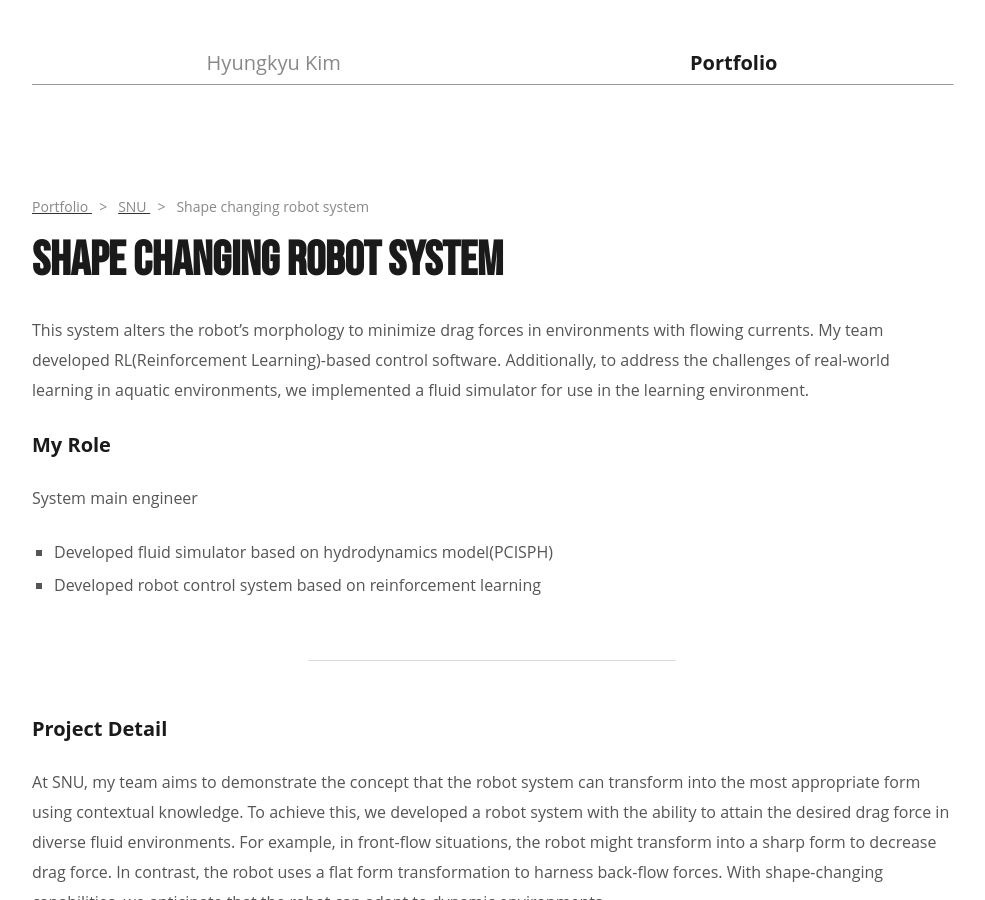
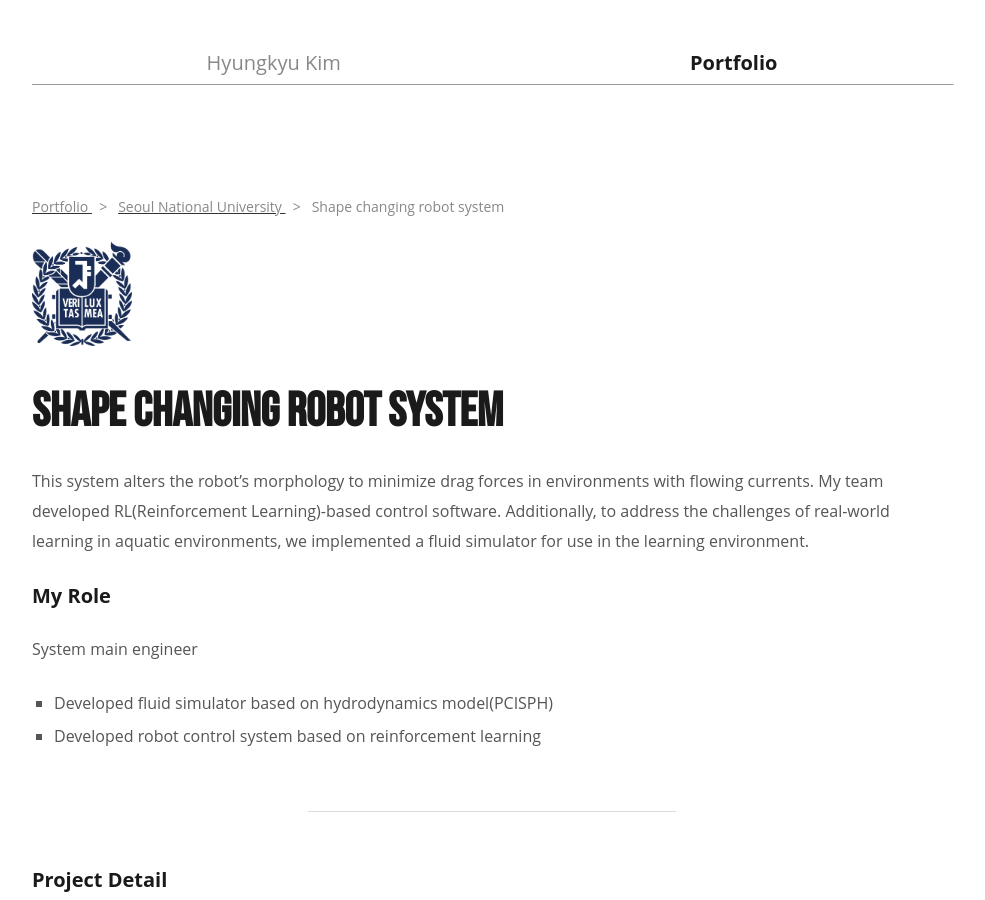
Before and after one commit to HyungKyu-Kim/HyungKyu-Kim.github.io, a Jekyll site: the page built from _posts/2024-01-26-Shape changing robot system.md, in a window 1280 px wide and 900 px high. Shown: the whole window, without its empty margins (148-1133 px from the left). Built offline with Jekyll 4.4.1, drawn with Linux system fonts in a browser that asks for light colours.

Commit message:
Update 2024-01-26-Shape changing robot system.md

```diff
--- a/_posts/2024-01-26-Shape changing robot system.md
+++ b/_posts/2024-01-26-Shape changing robot system.md
@@ -2,7 +2,7 @@
 title: Shape changing robot system
 layout: post
 group: Portfolio
-organization: SNU
+organization: Seoul National University
 thumbnail: /images/snu/20240126 TCTabstract_Robot_RL figure_update.png
 permalink: /portfolio/snu/shape_changing_robot_system
 ---
```
